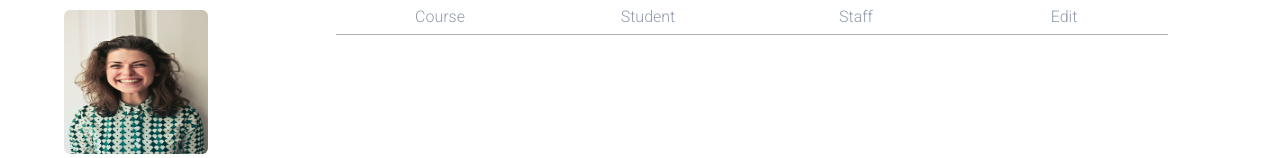
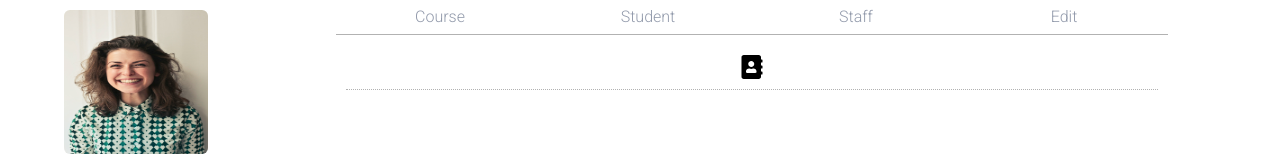
Before and after one commit to keitamohamed/gleam_frontend, a React (Vite) app: page /teacher/profile in a window 1280 px wide. Both pictures are taken after a click on the item "Edit". Shown: the top 158 px of the page. Built offline with nearby package versions, Linux system fonts and the light colour scheme; a web font is replaced by a local one.

Commit message:
Added new address btn to teacher UI

```diff
--- a/src/assets/scss/@_global.scss
+++ b/src/assets/scss/@_global.scss
@@ -7,6 +7,19 @@ input:-webkit-autofill:active {
   transition: background-color 5000s ease-in-out 0s;
   -webkit-text-fill-color: hsl(0, 0, 30%);
   font-size: 1.2em;
+}
+
+.btn_container {
+  border-bottom: 1px dotted $border_color;
+  padding: 10px;
+  display: inline-block;
+
+  svg {
+    font-size: 1.5em;
+    &:hover {
+      color: $fade_white;
+    }
+  }
 }
 
 svg {
@@ -170,7 +183,7 @@ svg {
     .information.activate {
       margin-top: 1.5em;
       opacity: 1;
-      height: 90px;
+      height: auto;
       transition: height 0.5s ease, padding-top 0.5s ease, padding-bottom 0.5s ease;
 
       .add_:after {
--- a/src/component/page/teacher.tsx
+++ b/src/component/page/teacher.tsx
@@ -11,10 +11,8 @@ export const Teacher = () => {
     const {} = useTeacher()
 
     return (
-        // grid sm:flex md:grid-cols-9 gap-2 sm:space-y-2 sm:space-x-2
         <div className={"teacher_layout sm:space-y-2 sm:space-x-2 md:h-screen md:grid md:grid-cols-9"}>
             <SideNave/>
-            {/*md:grid-cols-3 sm:grid-cols-1 md:col-span-6 sm:mt-2*/}
             <div className="main grid grid-cols-2 md:grid-cols-3
             md:col-span-6 justify-center place-items-center sm:mt-2 gap-2 p-2">
                 {
--- a/src/component/sup_page/teacher_profile.tsx
+++ b/src/component/sup_page/teacher_profile.tsx
@@ -1,11 +1,12 @@
-import {PatternFormat} from "react-number-format";
+import {useContext, useEffect} from "react";
+
 import {AiOutlineEdit, AiOutlineClose} from 'react-icons/ai'
+import {FaAddressBook} from 'react-icons/fa'
 import {MdOutlineExpandMore, MdOutlineExpandLess} from 'react-icons/md'
 import {useAppDispatch, useAppStore} from "../../setup/academy/useReduxHook";
+
 import {accordion} from "../../util/accordion";
-
 import image from "/src/assets/image/photo.jpg"
-import {useContext, useEffect} from "react";
 import {teacherAction} from "../../setup/academy/teacher_slice";
 import {DashboardContext} from "../../setup/context/Context";
 import {AddressForm} from "../reusable/form";
@@ -16,8 +17,10 @@ export const Teacher_Profile = () => {
     const {teacher, addresses, auth} = useAppStore((state) => state.teacher)
 
     const setSelectedAddress = (id: number, action: string) => {
-        const location = addresses.find(a => a.addressID == id);
-        dispatch(teacherAction.setSelectedAddress(location))
+        if (id !== 0) {
+            const location = addresses.find(a => a.addressID == id);
+            dispatch(teacherAction.setSelectedAddress(location))
+        }
         dashCtx.setActionType(action);
     }
 
@@ -107,6 +110,11 @@ export const Teacher_Profile = () => {
                                 {
                                     dashCtx.getAction().actionType === '' ?
                                         <div className="address_container s:!w-full">
+                                            <div className="btn_container">
+                                                <li onClick={() => setSelectedAddress(0, 'newAddress')}>
+                                                    <FaAddressBook/>
+                                                </li>
+                                            </div>
                                             {
                                                 addresses.map((a, index) => {
                                                     return (
@@ -137,7 +145,7 @@ export const Teacher_Profile = () => {
                                         </div>
                                         : dashCtx.getAction().actionType === 'editAddress' ?
                                         <AddressForm title='Update Address' btnText='Update'/>
-                                        : <h1></h1>
+                                        : <AddressForm title='New Address' btnText='Submit'/>
                                 }
 
                             </section>
--- a/src/index.css
+++ b/src/index.css
@@ -10,6 +10,18 @@ input:-webkit-autofill:active {
   transition: background-color 5000s ease-in-out 0s;
   -webkit-text-fill-color: #4d4d4d;
   font-size: 1.2em;
+}
+
+.btn_container {
+  border-bottom: 1px dotted #B2B2B2;
+  padding: 10px;
+  display: inline-block;
+}
+.btn_container svg {
+  font-size: 1.5em;
+}
+.btn_container svg:hover {
+  color: #929AAB;
 }
 
 svg {
@@ -142,7 +154,7 @@ svg {
 .profile .left_side .information.activate {
   margin-top: 1.5em;
   opacity: 1;
-  height: 90px;
+  height: auto;
   transition: height 0.5s ease, padding-top 0.5s ease, padding-bottom 0.5s ease;
 }
 .profile .left_side .information.activate .add_:after {
```
Also changed, not shown: 1 other file (tests, documents, lock files or other folders).
